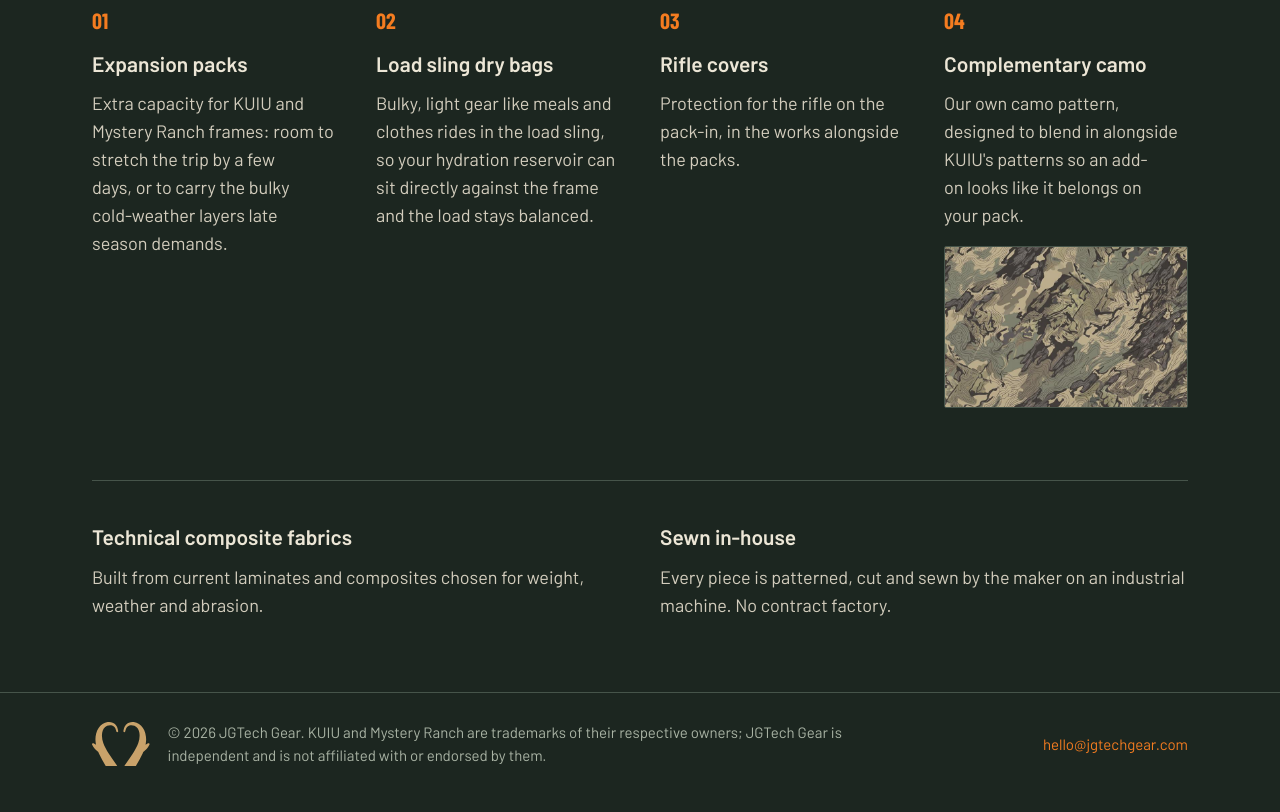
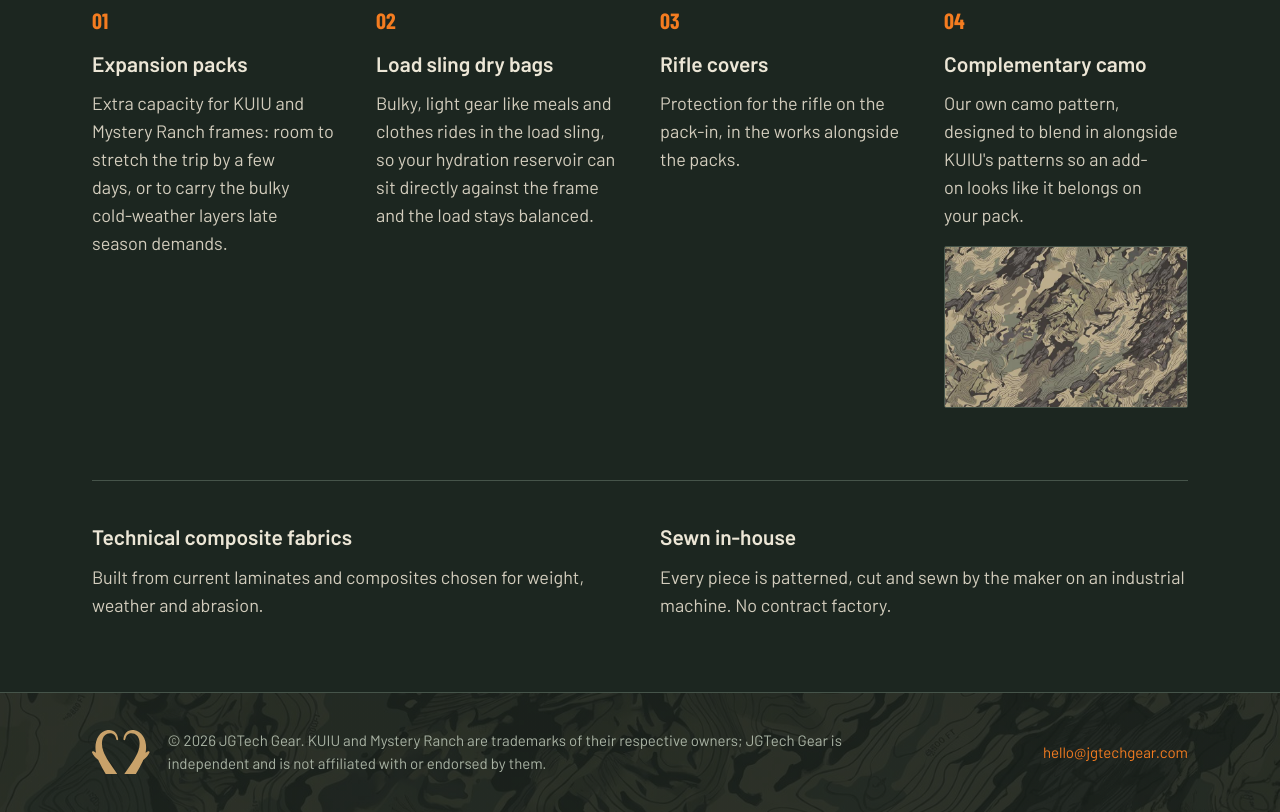
Before and after one commit to jgtech/jgtechgear.com, a plain HTML site: page index.html in a window 1280 px wide. Shown: the part 1421-2233 px from the top of the page. Drawn offline with nearby package versions, Linux system fonts and the light colour scheme.

Commit message:
Add faded camo background to the footer
Co-Authored-By: Claude Fable 5.2 <noreply@anthropic.com>
Claude-Session: https://claude.ai/code/session_01MFtWiXpRVn3qUh9CC8sDjj

```diff
--- a/index.html
+++ b/index.html
@@ -67,8 +67,8 @@ h3{margin:0;font-size:21px;font-weight:600}
 .made>div{display:flex;flex-direction:column;gap:10px}
 footer .wrap>div{max-width:760px}
 @media (max-width:520px){.keep{padding:24px}.logo svg{height:68px}}
-footer{position:relative;margin-top:auto;border-top:1px solid var(--rule)}
-footer .wrap{padding-top:28px;padding-bottom:28px;display:flex;flex-wrap:wrap;justify-content:space-between;align-items:center;gap:12px;font-size:15px;color:var(--muted)}
+footer{position:relative;margin-top:auto;border-top:1px solid var(--rule);background:linear-gradient(rgba(20,28,23,.86),rgba(20,28,23,.86)),url(/camo-1600.jpg) center/cover #141c17}
+footer .wrap{padding-top:36px;padding-bottom:36px;display:flex;flex-wrap:wrap;justify-content:space-between;align-items:center;gap:12px;font-size:15px;color:var(--muted)}
 footer a{padding:12px 0}
 .fb{display:flex;align-items:center;gap:18px}
 .fb .horns{flex:none;height:44px;width:auto}
```
